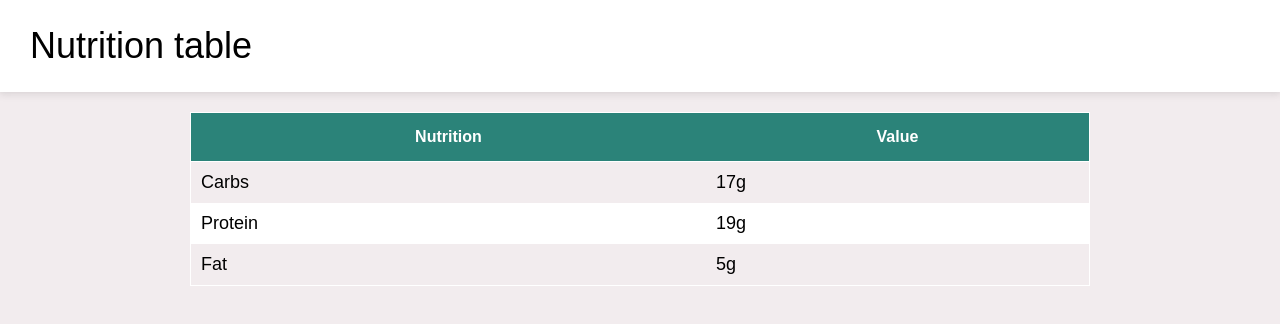
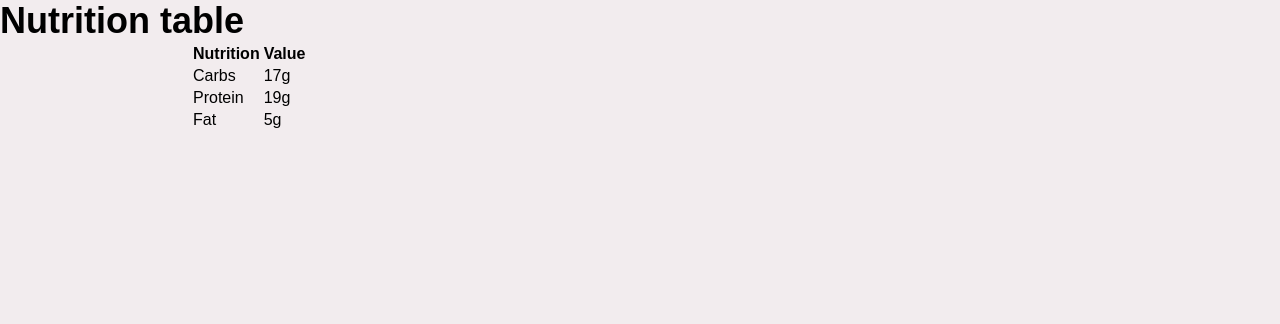
Before and after one commit to iliafilimonov1/git-test, a plain HTML site: page index.html in a window 1280 px wide. Drawn offline with Linux system fonts and the light colour scheme.

Commit message:
task-1. delete unusable files

```diff
--- a/css/style.css
+++ b/css/style.css
@@ -111,78 +111,3 @@ a:hover {
   display: block;
   font-weight: 500;
 }
-
-.input {
-  font-size: 16px;
-  margin-top: 1em;
-  margin-bottom: 1.5em;
-  padding: 0.75em 0.5em;
-  min-width: 200px;
-  border: none;
-  border-left: 7px solid var(--neutral-4);
-  transition: border-left-color 160ms;
-  background-color: white;
-  width: 100%;
-}
-
-::placeholder {
-  color: var(--neutral-3);
-}
-
-input:not(.btn):focus {
-  outline: none;
-  border-left: 7px solid var(--primary-1);
-}
-
-/* NAVBAR */
-.navbar {
-  background-color: white;
-  padding: 10px;
-  box-shadow: 0px 3px 7px 1px rgba(0, 0, 0, 0.07),
-    0px -3px 7px 1px rgba(0, 0, 0, 0.07);
-  display: flex;
-  align-items: center;
-  justify-content: space-between;
-  margin-bottom: 20px;
-}
-
-.nav-brand {
-  font-weight: 450;
-  text-decoration: none;
-  padding-left: 20px;
-  margin-top: 15px;
-  margin-bottom: 15px;
-  color: initial;
-}
-
-.table {
-  width: 100%;
-  border-collapse: collapse;
-}
-
-.table thead {
-  background-color: var(--primary-1);
-  color: white;
-  border: 1px solid white;
-}
-
-.table th {
-  padding: 15px;
-}
-
-.table td {
-  padding: 10px;
-}
-
-.table tbody {
-  font-size: 18px;
-  border: 1px solid white;
-}
-
-.table tbody tr:nth-child(2n) {
-  background-color: white;
-}
-
-.table tbody tr:nth-child(2n + 1) {
-  background-color: var(--neutral-5);
-}
```
